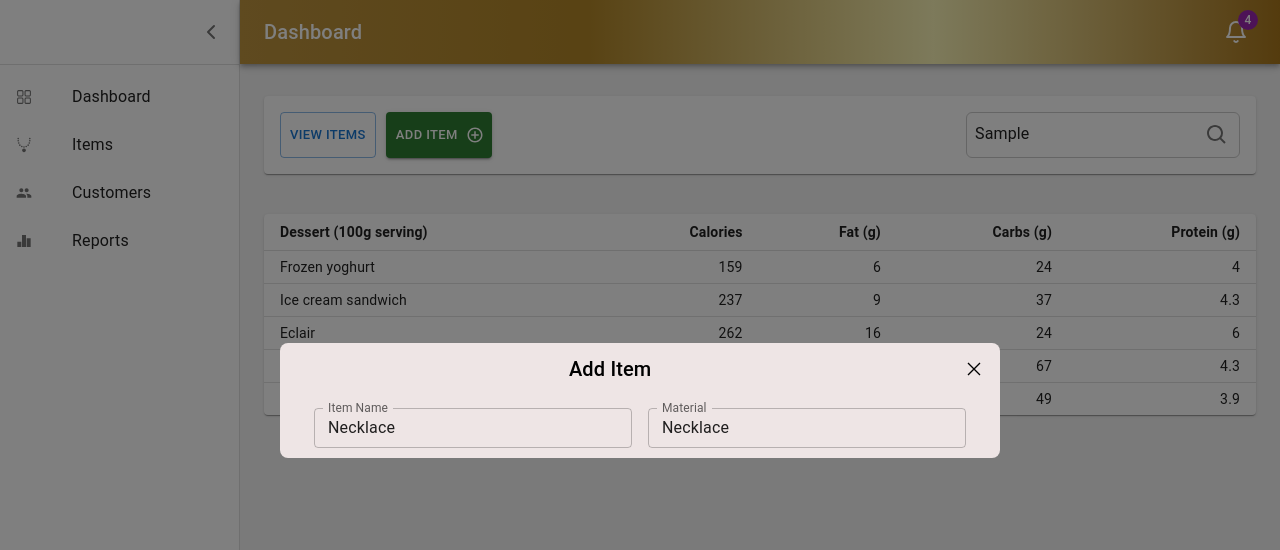
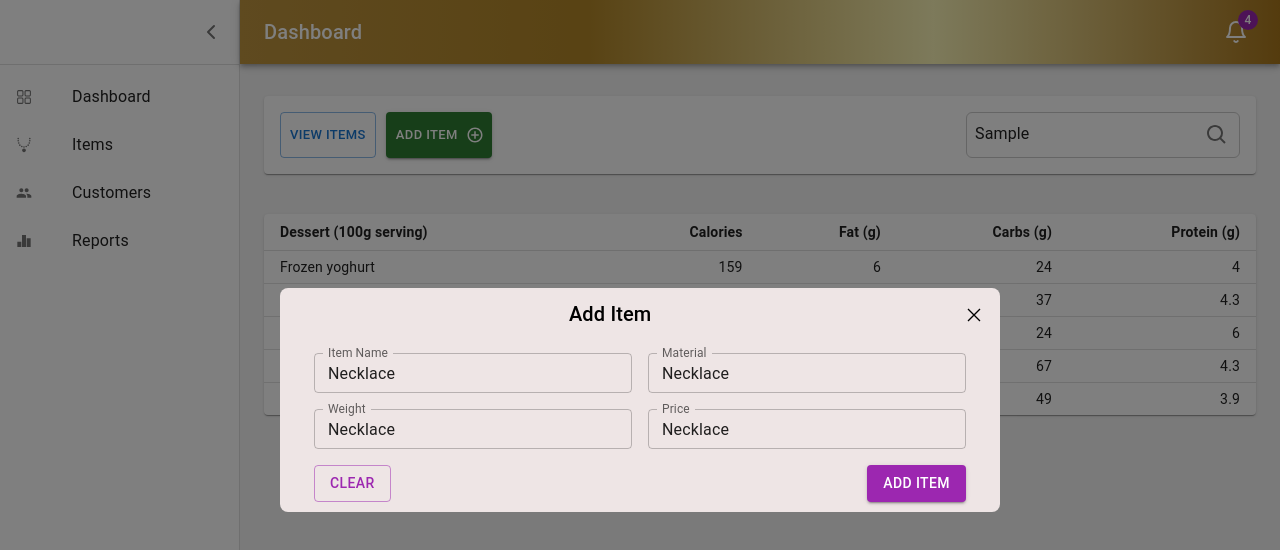
Before and after one commit to khimasanka/jewellery-app, a React (Vite) app in the folder jewellery-app-frontend/: page /dashboard/items in a window 1280 px wide. Both pictures are taken after typing "Sample" into the empty fields and a click on the button "ADD ITEM". Shown: the top 550 px of the page. Built offline with nearby package versions, Linux system fonts and the light colour scheme; the HTML template or start-up script is replaced by a standard one.

Commit message:
create add item page

```diff
--- a/jewellery-app-frontend/src/components/dashboard/Items/AddItem/AddItem.jsx
+++ b/jewellery-app-frontend/src/components/dashboard/Items/AddItem/AddItem.jsx
@@ -7,6 +7,7 @@ import Container from "@mui/material/Container";
 import {Autocomplete} from "@mui/material";
 import TextField from "@mui/material/TextField";
 import {useState} from "react";
+import Button from "@mui/material/Button";
 
 const AddItem = (props) => {
   const itemNames = [
@@ -41,7 +42,7 @@ const AddItem = (props) => {
   const [itemName, setItemName] = useState(itemNames[0]);
 
   return (
-    <Box className="Container" width={720}>
+    <Box className="Container" width={720} m={1}>
       <Grid container spacing={2} alignItems="center">
         <Grid item xs={11}>
           <Typography align="center" color="black" variant="h6" gutterBottom>
@@ -87,6 +88,50 @@ const AddItem = (props) => {
               renderInput={(params) => <TextField {...params} label="Material" />}
             />
           </Grid>
+          <Grid item lg={6} md={6} xs={12}>
+            <Autocomplete
+              freeSolo
+              size={"small"}
+              value={itemName}
+              onChange={(event, newValue) => {
+                setItemName(newValue);
+              }}
+              inputValue={inputNameValue}
+              onInputChange={(event, newInputValue) => {
+                setInputNameValue(newInputValue);
+              }}
+              options={itemNames.map((option) => option)}
+              renderInput={(params) => <TextField {...params} label="Weight" />}
+            />
+          </Grid>
+          <Grid item lg={6} md={6} xs={12}>
+            <Autocomplete
+              size={"small"}
+              freeSolo
+              value={itemName}
+              onChange={(event, newValue) => {
+                setItemName(newValue);
+              }}
+              inputValue={inputNameValue}
+              onInputChange={(event, newInputValue) => {
+                setInputNameValue(newInputValue);
+              }}
+              options={materials.map((option) => option)}
+              renderInput={(params) => <TextField {...params} label="Price" />}
+            />
+          </Grid>
+
+          <Grid item xs={12}>
+            <Grid container spacing={2} justifyContent="space-between">
+              <Grid item>
+                <Button color="secondary" variant="outlined">Clear</Button>
+              </Grid>
+              <Grid item>
+                <Button color="secondary" variant="contained">Add Item</Button>
+              </Grid>
+            </Grid>
+          </Grid>
+
         </Grid>
       </Container>
     </Box>
```
